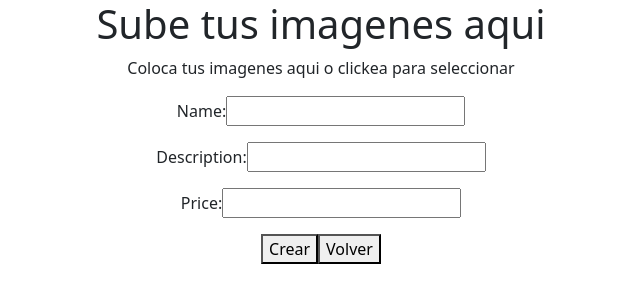
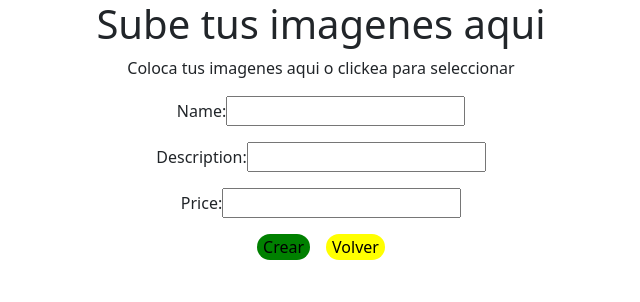
Before and after one commit to leonelborgesdev/cloudinaryReact, a React (Create React App) app: page /products in a window 1280 px wide. Shown: the top 302 px of the page, without its empty margins (319-959 px from the left). Built offline with nearby package versions, Linux system fonts and the light colour scheme; no server answers.

Commit message:
contaniner button products

```diff
--- /dev/null
+++ b/src/components/Multiplesimagenes/MultiplesImagenes.css
@@ -0,0 +1,15 @@
+.container_button_products{
+    display: flex;
+    justify-content: center;
+    gap: 1rem;
+}
+.button_back{
+    border-radius: 20px;
+    background: yellow;
+    border: none;
+}
+.button_save{
+    border-radius: 20px;
+    background: green;
+    border: none;
+}
--- a/src/components/Multiplesimagenes/MultiplesImagenes.jsx
+++ b/src/components/Multiplesimagenes/MultiplesImagenes.jsx
@@ -6,6 +6,7 @@ import { Container } from "reactstrap";
 import { fetchAllProducts } from "../../store/slices/products";
 import { fetchCreateProduct } from "../../store/slices/product";
 import { useNavigate } from "react-router-dom";
+import "./MultiplesImagenes.css";
 
 export const MultiplesImagenes = (props) => {
   const dispatch = useDispatch();
@@ -65,8 +66,14 @@ export const MultiplesImagenes = (props) => {
             <label>Price:</label>
             <input type="number" name="price" onChange={handleChange} />
           </p>
-          <button onClick={handleSubmid}>Crear</button>
-          <button onClick={() => navigate("/")}>Volver</button>
+          <div className="container_button_products">
+            <button className="button_save" onClick={handleSubmid}>
+              Crear
+            </button>
+            <button className="button_back" onClick={() => navigate("/")}>
+              Volver
+            </button>
+          </div>
         </div>
       </Container>
     </div>
```
